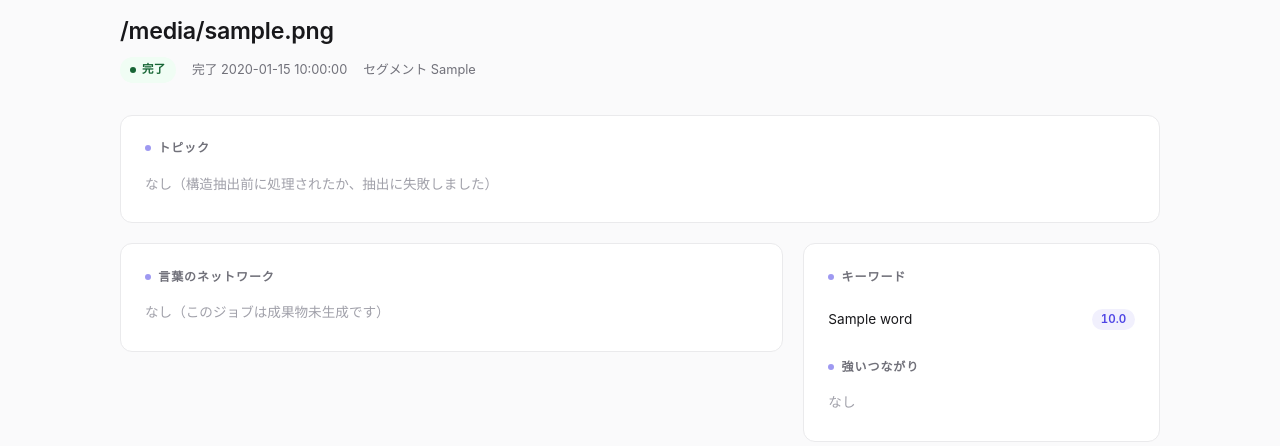
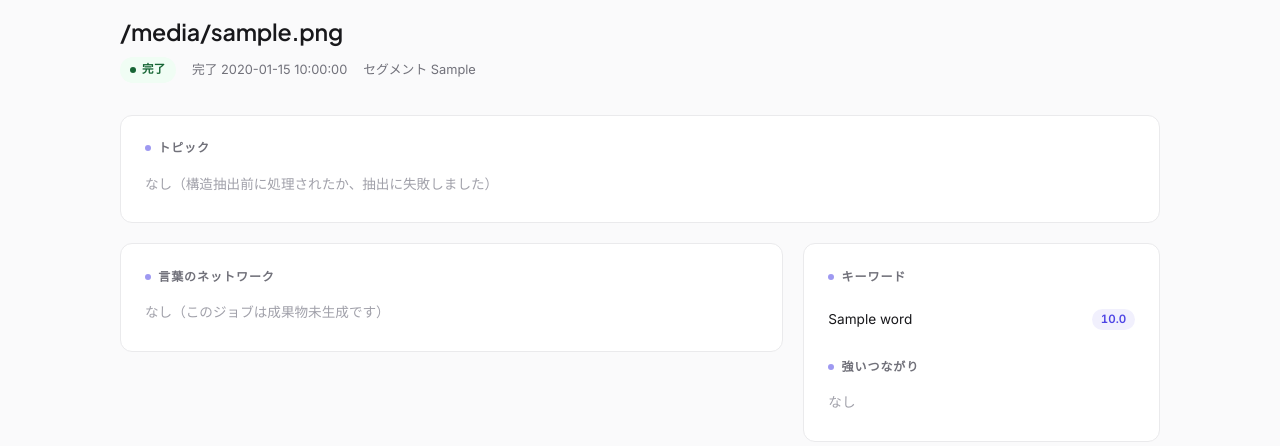
Before and after one commit to maro525/transcribe, a FastAPI app: template src/web/templates/detail.html in a window 1280 px wide. Shown: the part 62-508 px from the top of the page. Run offline with FastAPI, Linux system fonts and the light colour scheme; the template is opened without the code that fills it: most values are stand-ins (such as "Sample title", 1, 10 or a date in 2020).

Commit message:
style(web): load Inter + Plus Jakarta Sans web fonts for detail page
Load Aetheric Precision typography via Google Fonts so headings render in
Plus Jakarta Sans and body in Inter without relying on locally-installed
fonts. Adds one external stylesheet request (preconnect included); the CSS
font stacks already lead with these families with system fallback.

Co-Authored-By: Claude Opus 4.8 (1M context) <noreply@anthropic.com>

```diff
--- a/src/web/templates/detail.html
+++ b/src/web/templates/detail.html
@@ -3,6 +3,13 @@
 <head>
     <meta charset="UTF-8">
     <title>{{ job.filename }} — Transcribe Dashboard</title>
+    <!-- "Aetheric Precision" web fonts: Plus Jakarta Sans (headings) + Inter
+         (body/labels). Loaded so the design typography renders without relying
+         on locally-installed fonts. -->
+    <link rel="preconnect" href="https://fonts.googleapis.com">
+    <link rel="preconnect" href="https://fonts.gstatic.com" crossorigin>
+    <link rel="stylesheet"
+          href="https://fonts.googleapis.com/css2?family=Inter:wght@400;500;600&family=Plus+Jakarta+Sans:wght@600;700&display=swap">
     <style>
         /* "Aetheric Precision" design tokens — light primary, dark kept. */
         :root {
```
